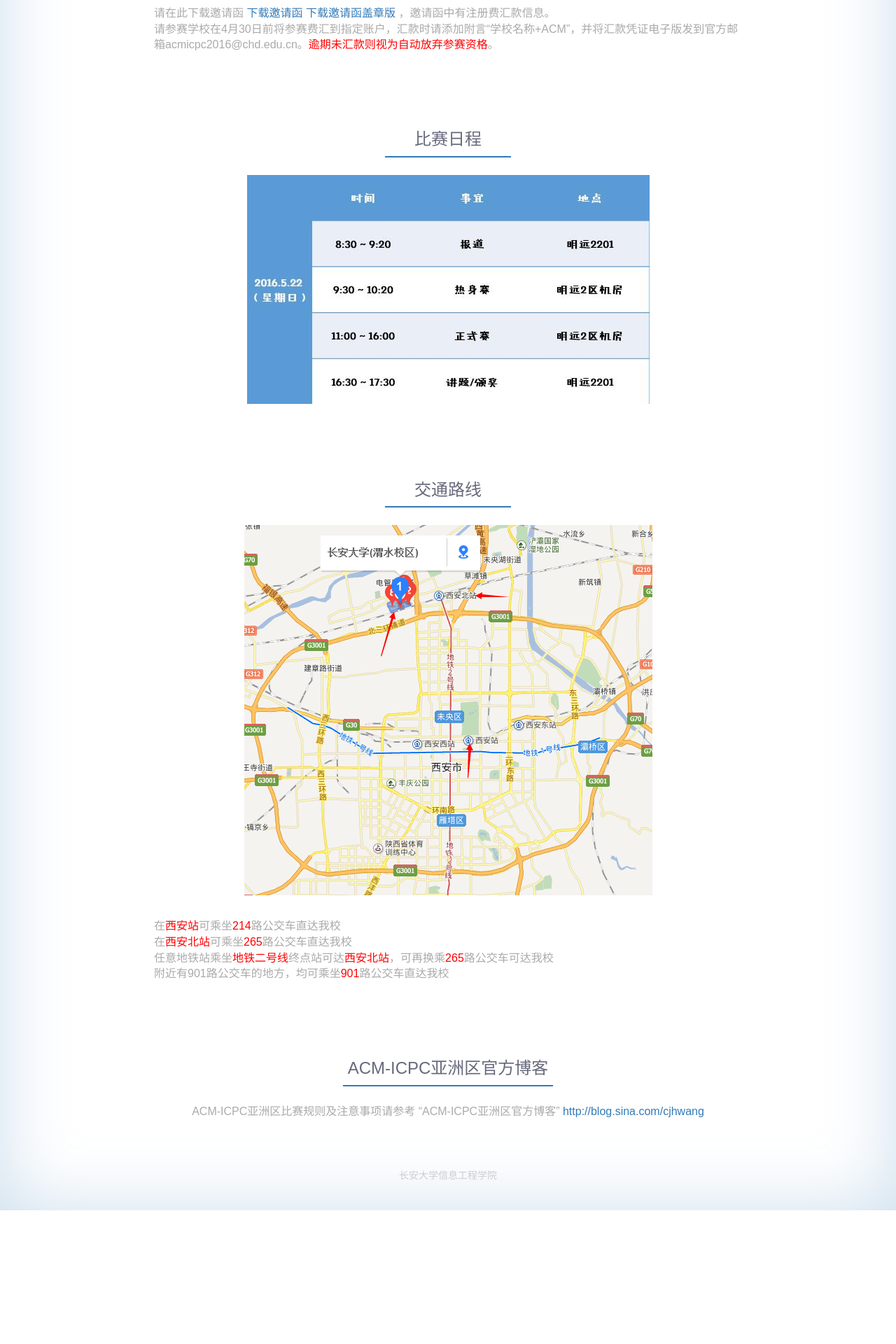
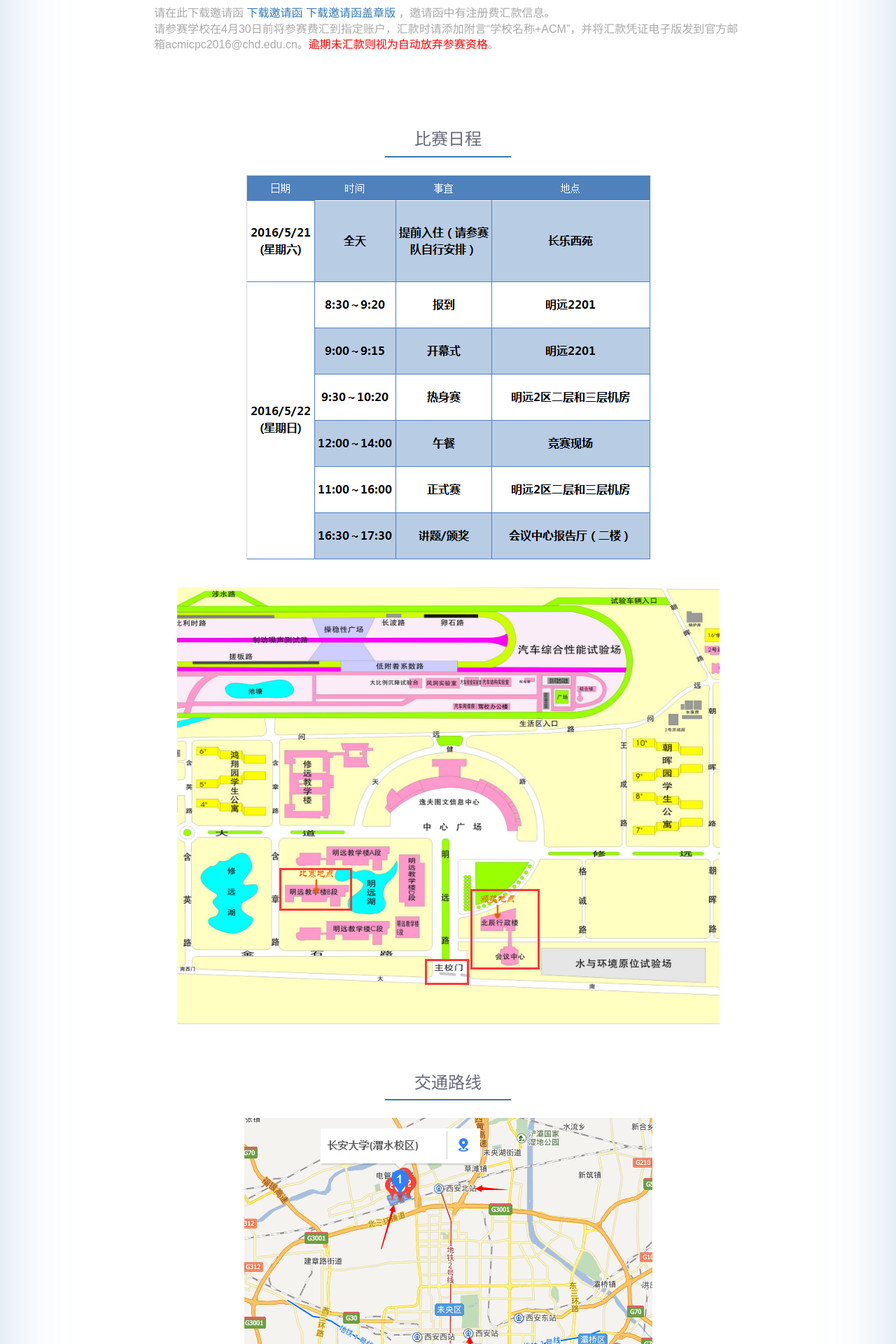
Before and after one commit to chdacm/chdacm.github.io, a Jekyll site: the page 2016/index.html, which Jekyll copies as it is, in a window 1280 px wide. Shown: the part 1198-3118 px from the top of the page at 70% size. Built offline with Jekyll 4.4.1, drawn with Linux system fonts in a browser that asks for light colours; before the commit the page ends 2927 px from its top, so only the background shows below that.

Commit message:
更新地图

```diff
--- a/2016/index.html
+++ b/2016/index.html
@@ -100,10 +100,11 @@
 	<div id="schedule" class="inner cover">
 	            <h3 class="section-title">比赛日程</h3>
 	            <div class="section-content offline">
-	              <p style = "text-align:center"> <img src="./img/sj.jpg"></p>
+	              <p style = "text-align:center"> <img src="./img/sj.png"></p>
 	            </div>
+
 	</div>
-
+<img src="./img/dt.png"></p>
 
 
 	<div id="traffic" class="inner cover">
```
Also changed, not shown: 2016/img/dt.png (added), 2016/img/sj.jpg (deleted), 2016/img/sj.png (added).
